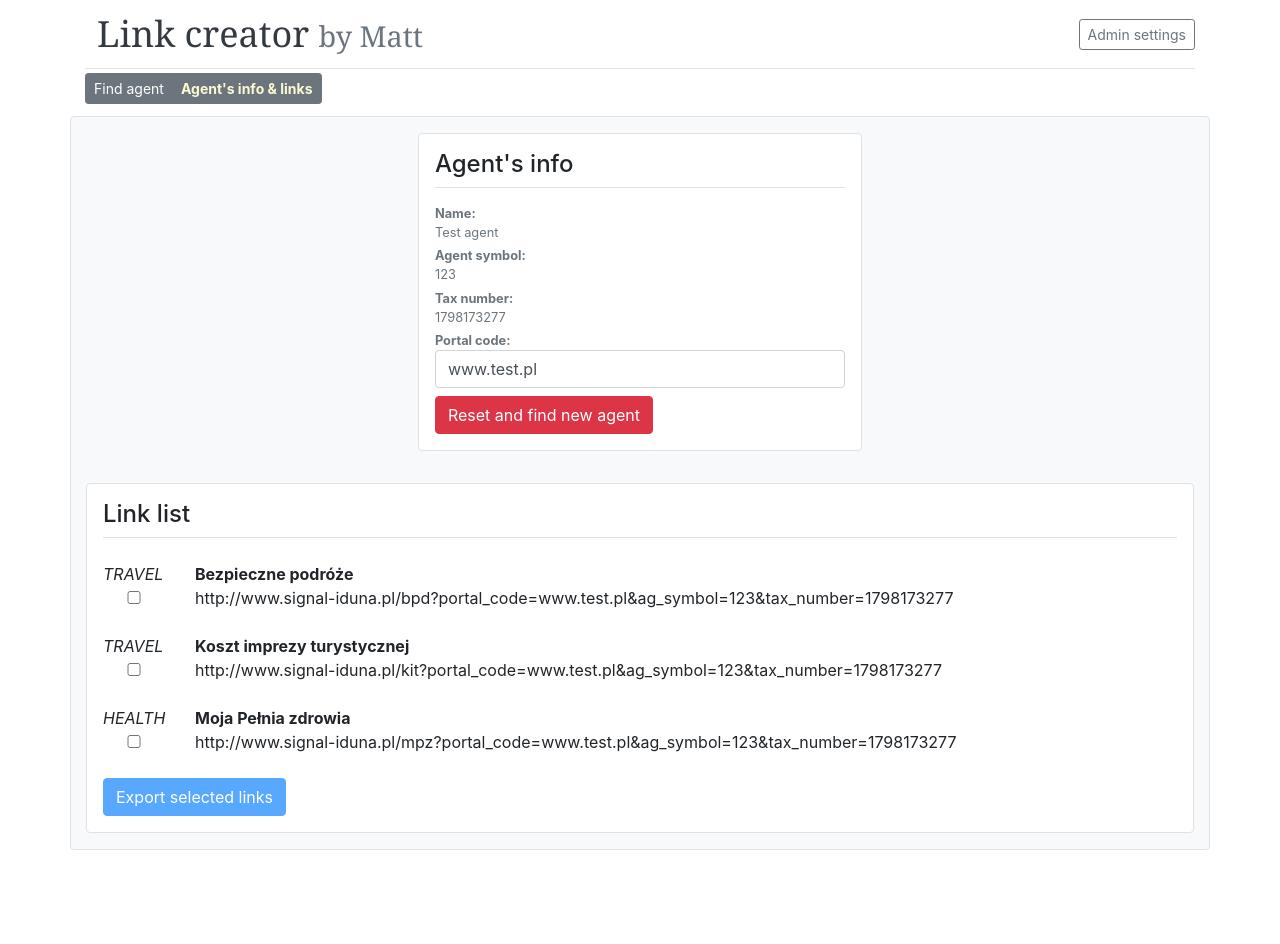
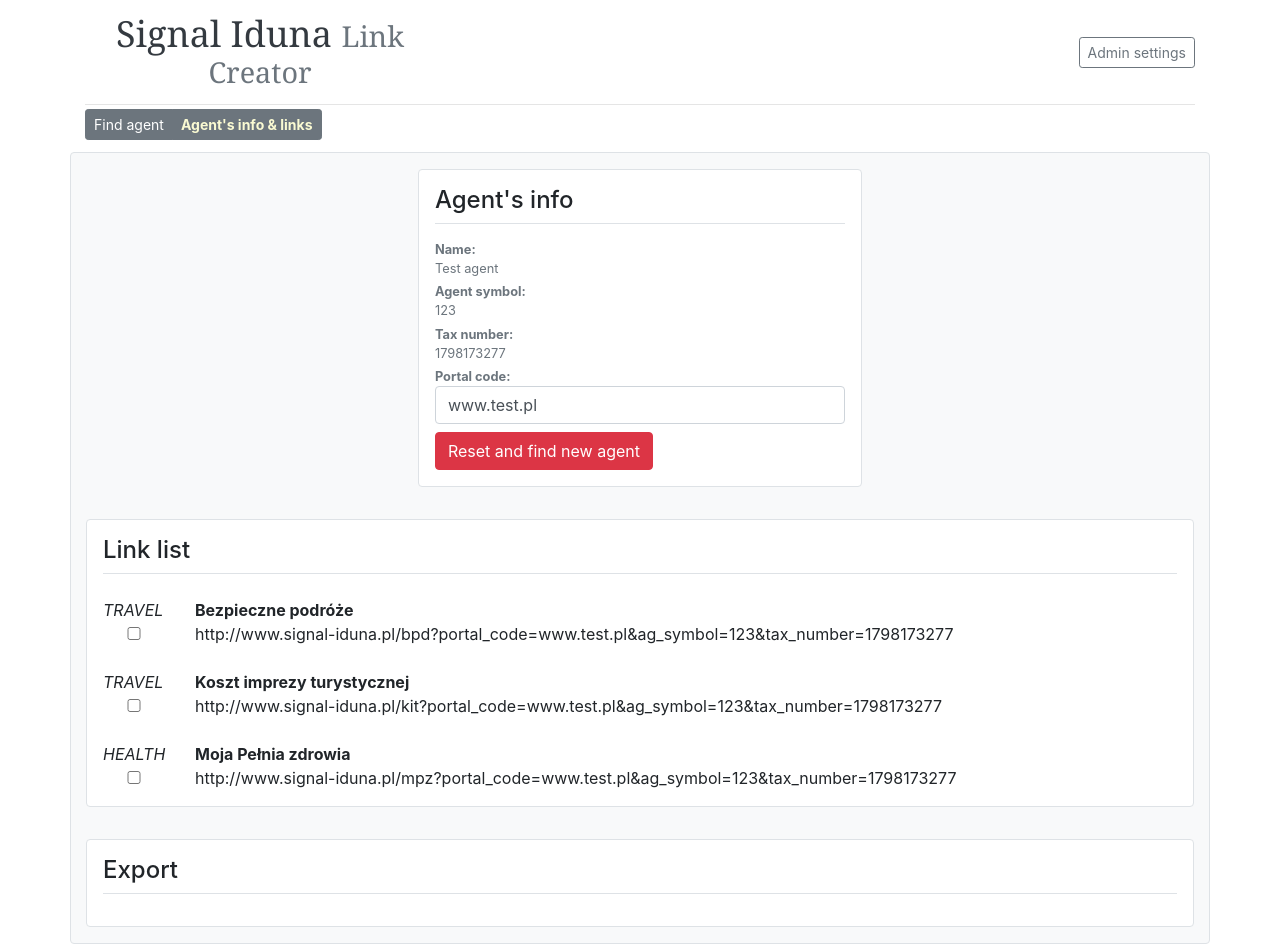
Before and after one commit to itsjustfortesting/LinkCreatorAngular, an Angular app: page /find-agent in a window 1280 px wide. Both pictures are taken after typing "Sample" into the empty fields and a click on the input "Search". Before the commit the page ends 850 px from the top, so only its background shows below. Built offline with nearby package versions, Linux system fonts and the light colour scheme.

Commit message:
Fighting with exporting links

```diff
--- a/src/app/agent/agent-info/agent-info.component.html
+++ b/src/app/agent/agent-info/agent-info.component.html
@@ -51,5 +51,6 @@
       </div>
     </div>
   </form>
-  <app-link-list *ngIf="agent != null"></app-link-list>
+  <app-link-list *ngIf="agent != null && portalCodeValue !== ''"></app-link-list>
+  <app-link-export *ngIf="agent != null && selectedLinks != null"></app-link-export>
 </ng-template>
--- a/src/app/agent/agent-info/agent-info.component.ts
+++ b/src/app/agent/agent-info/agent-info.component.ts
@@ -4,6 +4,7 @@
 import {Subscription} from 'rxjs/Subscription';
 import {LinkService} from '../../links/link.service';
 import {Router} from '@angular/router';
+import {Link} from '../../links/link.model';
 
 @Component({
   selector: 'app-agent-info',
@@ -14,8 +15,10 @@
   agent: Agent;
   agentSubscription: Subscription;
   portalCodeValue = '';
+  selectedLinksSubscription: Subscription;
+  selectedLinks: Link[];
 
-  constructor(private agentService: AgentService, private linkService: LinkService, private router: Router) {
+  constructor(private agentService: AgentService, private linksService: LinkService, private router: Router) {
   }
 
   ngOnInit() {
@@ -29,10 +32,18 @@
     if (this.agentService.getActiveAgent() != null) {
       this.portalCodeValue = this.agentService.getActiveAgent().portalCode;
     }
+
+    this.selectedLinksSubscription = this.linksService.selectedLinksUpdate.subscribe(
+      (links: Link[]) => {
+        this.selectedLinks = links;
+      }
+    );
+    this.selectedLinks = this.linksService.getSelectedLinks();
   }
 
   ngOnDestroy() {
     this.agentSubscription.unsubscribe();
+    this.selectedLinksSubscription.unsubscribe();
   }
 
   onChangePortalCode(value: string) {
@@ -42,6 +53,6 @@
   onReset() {
     this.router.navigate(['/find-agent']);
     this.agentService.setActiveAgent(null);
-    this.linkService.clearSelectedLinks();
+    this.linksService.clearSelectedLinks();
   }
 }
--- a/src/app/app.module.ts
+++ b/src/app/app.module.ts
@@ -12,6 +12,7 @@
 import {LinkListComponent} from './links/link-list/link-list.component';
 import {LinkComponent} from './links/link-list/link/link.component';
 import {LinkService} from './links/link.service';
+import {LinkExportComponent} from './links/link-export/link-export.component';
 
 @NgModule({
   declarations: [
@@ -19,7 +20,8 @@
     FindAgentComponent,
     AgentInfoComponent,
     LinkListComponent,
-    LinkComponent
+    LinkComponent,
+    LinkExportComponent
   ],
   imports: [
     BrowserModule,
--- a/src/app/core/header/header.component.html
+++ b/src/app/core/header/header.component.html
@@ -1,7 +1,9 @@
 <header class="blog-header py-3">
   <div class="row flex-nowrap justify-content-between align-items-center">
     <div class="col-4 text-center">
-      <div class="blog-header-logo text-dark">Link creator <small class="text-muted">by Matt</small></div>
+      <div class="blog-header-logo text-dark">Signal Iduna
+        <small class="text-muted">Link Creator</small>
+      </div>
     </div>
     <div class="col-4 d-flex justify-content-end align-items-center">
       <a class="btn btn-sm btn-outline-secondary" href="#">Admin settings</a>
--- /dev/null
+++ b/src/app/links/link-export/link-export.component.html
@@ -0,0 +1,13 @@
+<div class="row justify-content-center">
+  <div class="col-sm-12">
+    <div class="my-3 p-3 bg-white rounded box-shadow border">
+      <h4 class="border-bottom border-gray pb-2 mb-0">Export</h4>
+      <ul>
+        <li *ngFor="let link of selectedLinks">
+          <b>{{link.variant}}:</b><br>
+          <i>{{link.url}}</i>
+        </li>
+      </ul>
+    </div>
+  </div>
+</div>
--- /dev/null
+++ b/src/app/links/link-export/link-export.component.ts
@@ -0,0 +1,30 @@
+import {Component, OnDestroy, OnInit} from '@angular/core';
+import {Subscription} from 'rxjs/Subscription';
+import {LinkService} from '../link.service';
+import {Link} from '../link.model';
+
+@Component({
+  selector: 'app-link-export',
+  templateUrl: './link-export.component.html',
+  styleUrls: ['./link-export.component.css']
+})
+export class LinkExportComponent implements OnInit, OnDestroy {
+  selectedLinksSubscription: Subscription;
+  selectedLinks: Link[];
+
+  constructor(private linksService: LinkService) {
+  }
+
+  ngOnInit() {
+    this.selectedLinksSubscription = this.linksService.selectedLinksUpdate.subscribe(
+      (links: Link[]) => {
+        this.selectedLinks = links;
+      }
+    );
+    this.selectedLinks = this.linksService.getSelectedLinks();
+  }
+
+  ngOnDestroy() {
+    this.selectedLinksSubscription.unsubscribe();
+  }
+}
--- a/src/app/links/link-list/link-list.component.html
+++ b/src/app/links/link-list/link-list.component.html
@@ -3,8 +3,6 @@
     <div class="my-3 p-3 bg-white rounded box-shadow border">
       <h4 class="border-bottom border-gray pb-2 mb-0">Link list</h4>
       <app-link *ngFor="let link of linkList; let i = index" [linkId]="i"></app-link>
-      <br>
-      <input type="button" class="btn btn-primary" value="Export selected links" [disabled]="!selectedLinksNotEmpty || !portalCodeNotNull">
     </div>
   </div>
 </div>
--- a/src/app/links/link-list/link-list.component.ts
+++ b/src/app/links/link-list/link-list.component.ts
@@ -12,10 +12,6 @@
 export class LinkListComponent implements OnInit, OnDestroy {
   linkList: Link[];
   linkListSubscription: Subscription;
-  portalCodeChangedSubscription: Subscription;
-  selectedLinksSubscription: Subscription;
-  portalCodeNotNull: boolean;
-  selectedLinksNotEmpty: boolean;
 
   constructor(private linkService: LinkService, private agentService: AgentService) {
   }
@@ -26,25 +22,11 @@
         this.linkList = link;
       }
     );
-    this.portalCodeChangedSubscription = this.agentService.portalCodeChanged.subscribe(
-      (portalCodeNow: string) => {
-        portalCodeNow !== '' ? this.portalCodeNotNull = true : this.portalCodeNotNull = false;
-      }
-    );
-    this.selectedLinksSubscription = this.linkService.selectedLinksUpdate.subscribe(
-      (link: Link[]) => {
-        link.length > 0 ? this.selectedLinksNotEmpty = true : this.selectedLinksNotEmpty = false;
-      }
-    );
     this.linkList = this.linkService.getLinkList();
-    this.agentService.getActiveAgent().portalCode !== '' ? this.portalCodeNotNull = true : this.portalCodeNotNull = false;
-    this.linkService.getSelectedLinks().length > 0 ? this.selectedLinksNotEmpty = true : this.selectedLinksNotEmpty = false;
   }
 
   ngOnDestroy() {
     this.linkListSubscription.unsubscribe();
-    this.portalCodeChangedSubscription.unsubscribe();
-    this.selectedLinksSubscription.unsubscribe();
   }
 
 }
--- a/src/app/links/link-list/link/link.component.ts
+++ b/src/app/links/link-list/link/link.component.ts
@@ -44,10 +44,11 @@
   }
 
   onLinkCheckbox() {
+    const linkToExport = new Link(this.link.lob, this.link.variant, this.finalUrl);
     if (this.linkCheckBox.value === true) {
-      this.linkService.addSelectedLink(this.link);
+      this.linkService.addSelectedLink(linkToExport);
     } else {
-      this.linkService.removeSelectedLink(this.link);
+      this.linkService.removeSelectedLink(linkToExport);
     }
   }
 }
--- a/src/app/links/link.service.ts
+++ b/src/app/links/link.service.ts
@@ -41,7 +41,7 @@
   }
 
   clearSelectedLinks() {
-    this.selectedLinks = [];
+    this.selectedLinks = null;
     this.selectedLinksUpdate.next(this.selectedLinks.slice());
   }
 
```
Also changed, not shown: src/app/links/link-export/link-export.component.css (added).
